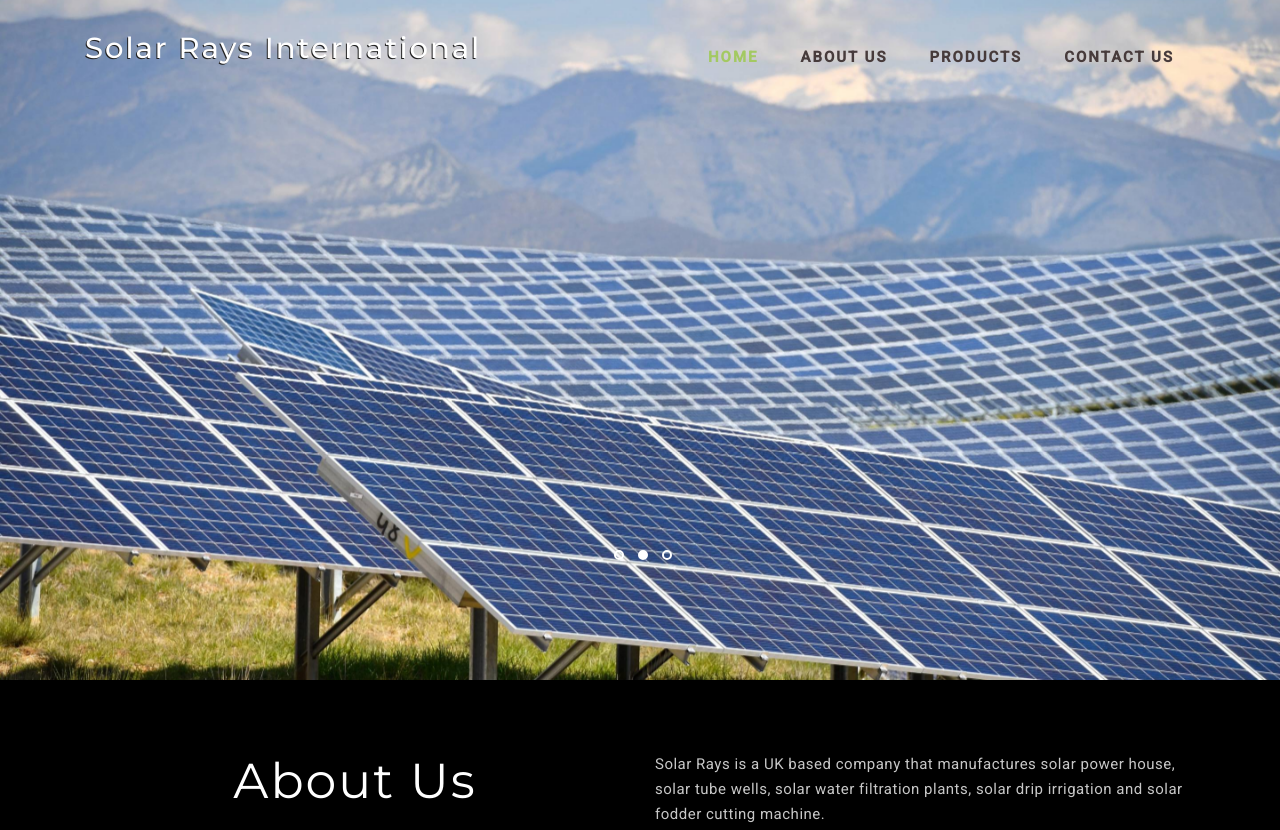
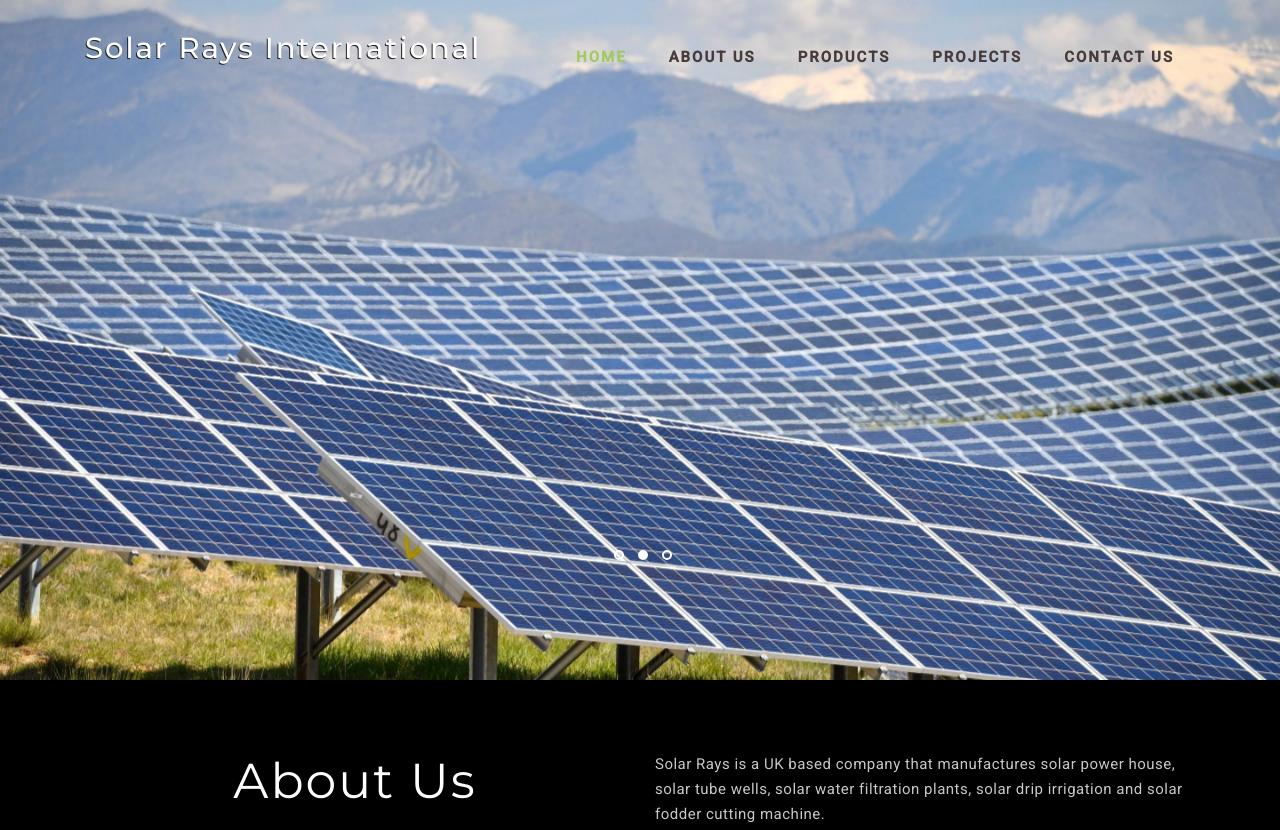
Before and after one commit to mohsinrazaq/SolarRaysInt, a plain HTML site: page index.html in a window 1280 px wide. Shown: the top 830 px of the page. Drawn offline with Linux system fonts and the light colour scheme.

Commit message:
added link to projects section

```diff
--- a/index.html
+++ b/index.html
@@ -57,6 +57,9 @@
                             </li>
                             <li class="nav-item">
                                 <a href="#service" class="nav-link scroll">Products</a>
+                            </li>
+                            <li class="nav-item">
+                                <a href="#gallery" class="nav-link scroll">Projects</a>
                             </li>
                             <li class="nav-item">
                                 <a href="#contact" class="nav-link scroll">Contact Us</a>
@@ -587,11 +590,9 @@
             </div>
         </div>
     </section>
-
-
     <!--//gallery -->
 
-
+    <!-- clients section starts -->
     <section class="clients py-lg-4 py-md-3 py-sm-3 py-3" id="clients">
         <div class="container py-lg-5 py-md-5 py-sm-4 py-3">
             <div class="title text-center mb-lg-3 mb-2">
```
